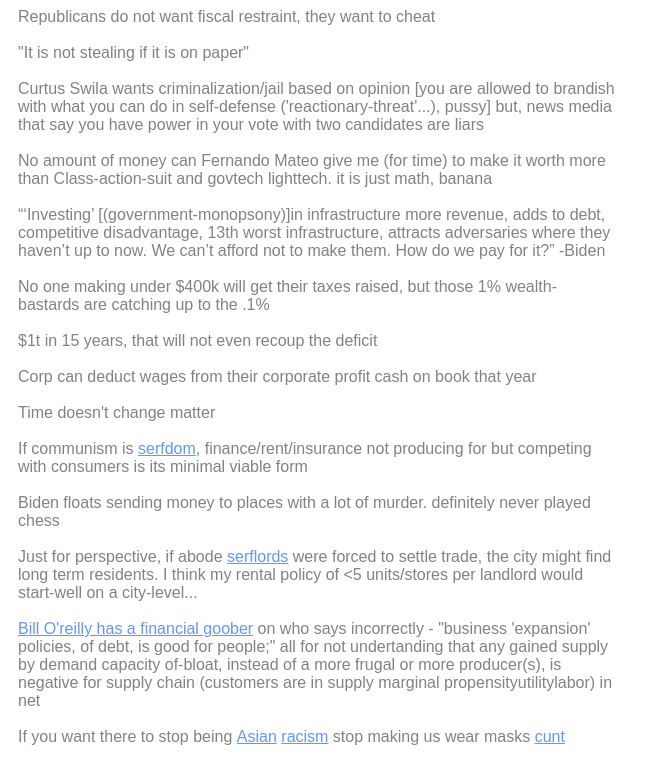
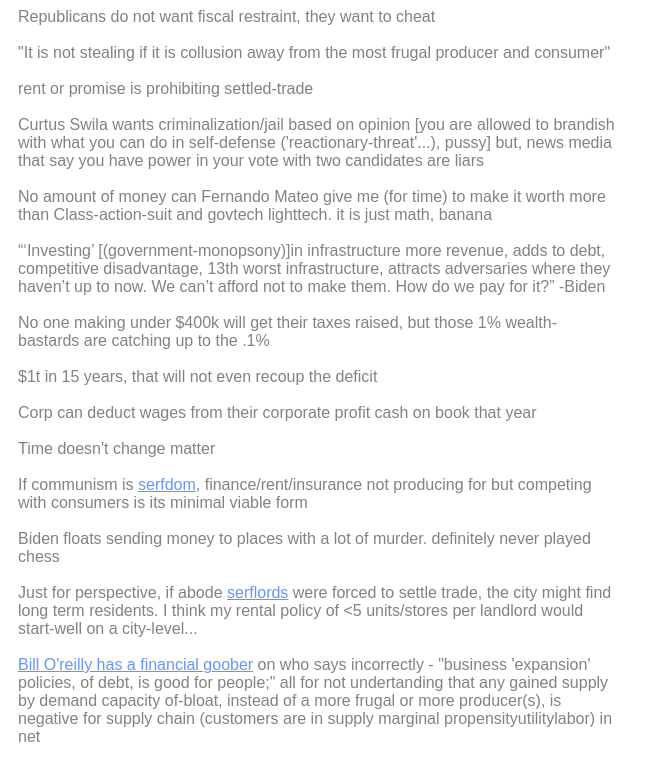
Before and after one commit to NickCarducci/BillBidenOrg, a React (Create React App) app: page / in a window 1280 px wide. Shown: the top 764 px of the page, without its empty margins (0-659 px from the left). Built offline with nearby package versions, Linux system fonts and the light colour scheme.

Commit message:
Update App.js

```diff
--- a/src/App.js
+++ b/src/App.js
@@ -22,7 +22,10 @@ export default class App extends React.Component {
           Republicans do not want fiscal restraint, they want to cheat
           <br />
           <br />
-          "It is not stealing if it is on paper"
+          "It is not stealing if it is collusion away from the most frugal producer and consumer"
+          <br />
+          <br />
+      rent or promise is prohibiting settled-trade
           <br />
           <br />
           Curtus Swila wants criminalization/jail based on opinion [you are
```
